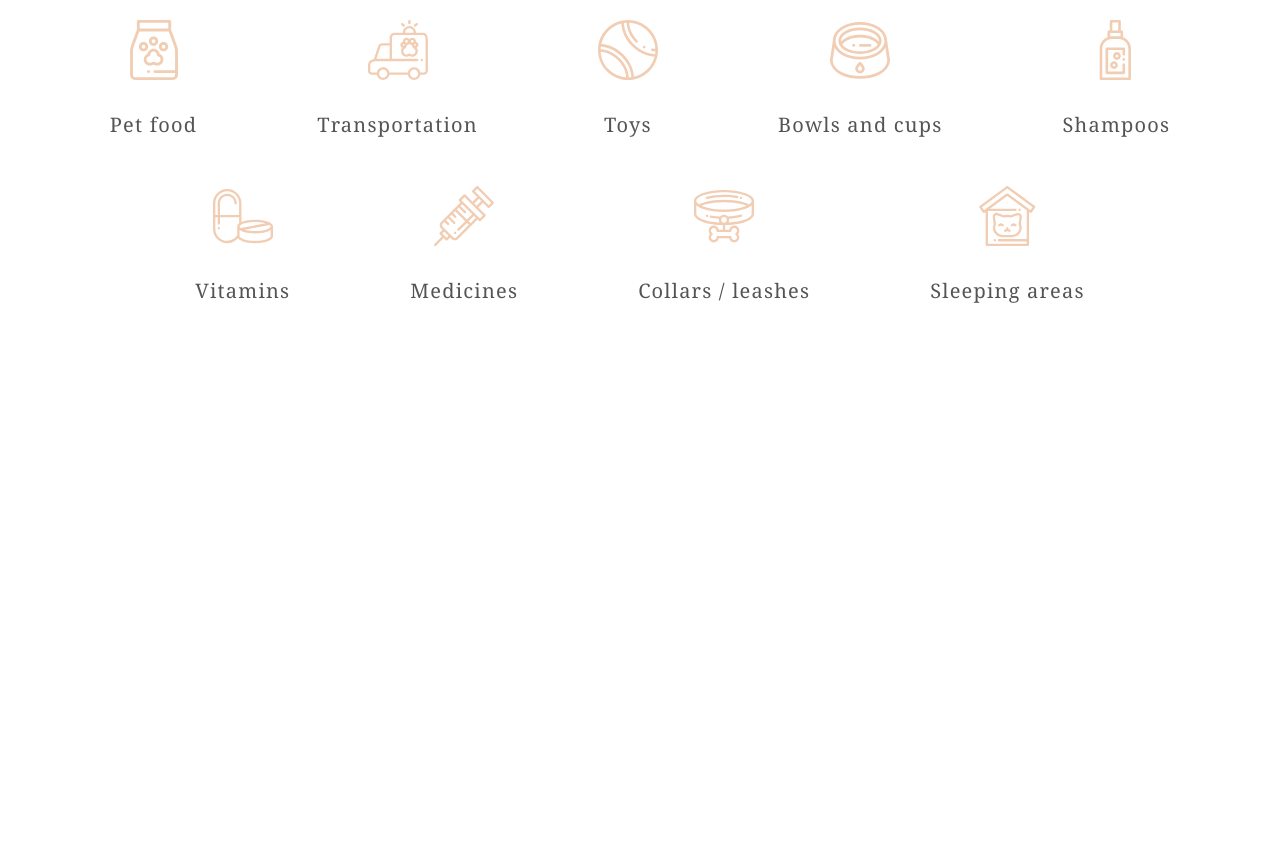
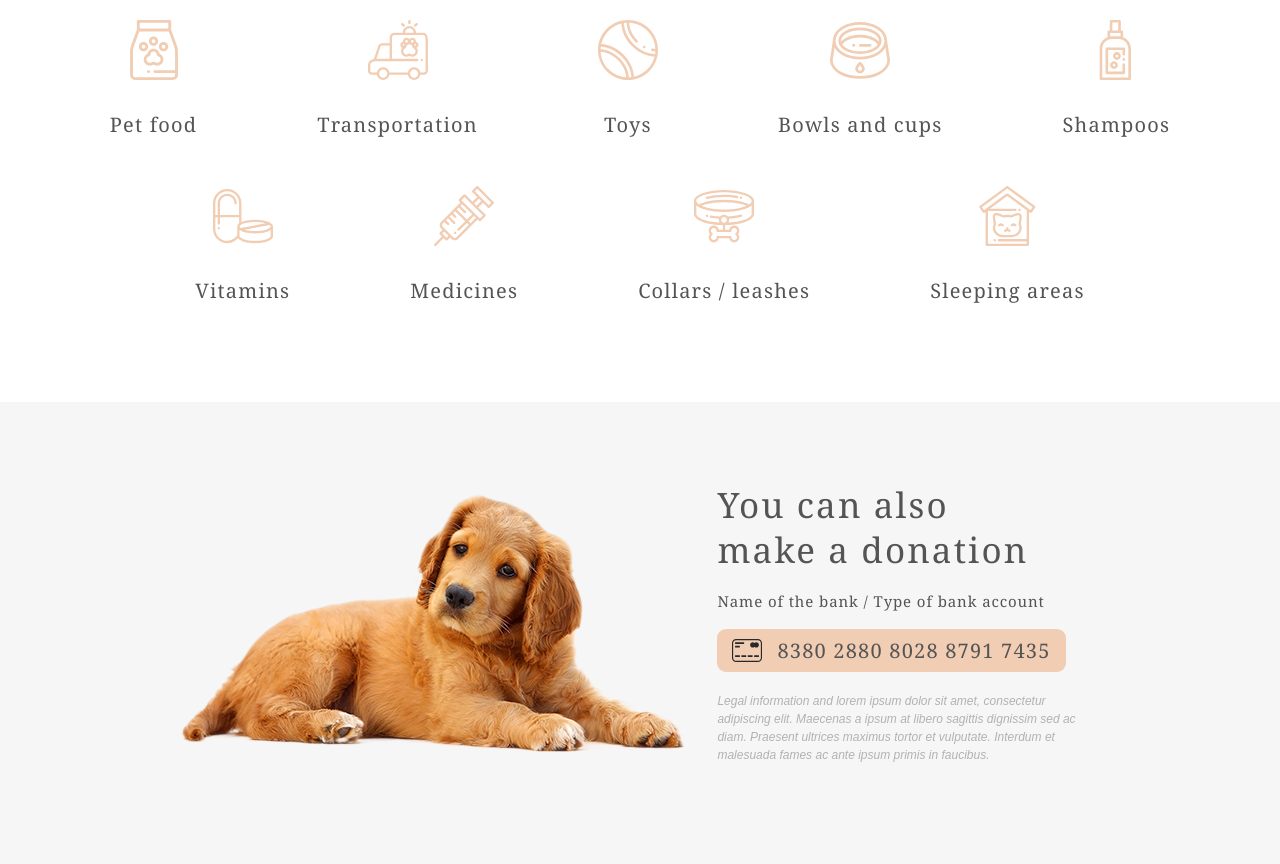
Before and after one commit to MaximVolohov/rsschool-shelter, a website: page shelter/index.html in a window 1280 px wide. Shown: the part 2585-3449 px from the top of the page. Before the commit the page ends 2987 px from the top, so only its background shows below. Drawn offline with Linux system fonts and the light colour scheme.

Commit message:
feat: add 'donation' content and style

```diff
--- a/shelter/index.html
+++ b/shelter/index.html
@@ -146,6 +146,25 @@
 				</div>
 			</div>
 		</section>
+		<section class="donation wrapper">
+			<div class="donation__wrapper">
+				<img class="donation__image" src="/shelter/img/donation/donation-dog.png" alt="Dog image">
+				<div class="donation__content">
+					<h3 class="donation__title">You can also<br>make a donation</h3>
+					<h5 class="donation__subtitle">Name of the bank / Type of bank account</h5>
+					<div class="credit-card">
+						<div class="credit-card__image"></div>
+						<h4 class="credit-card__title">8380 2880 8028 8791 7435</h4>
+					</div>
+					<p class="donation__discription">
+						Legal information and lorem ipsum dolor sit amet, consectetur<br>
+						adipiscing elit. Maecenas a ipsum at libero sagittis dignissim sed ac<br>
+						diam. Praesent ultrices maximus tortor et vulputate. Interdum et<br>
+						malesuada fames ac ante ipsum primis in faucibus.
+					</p>
+				</div>
+			</div>
+		</section>
 	</main>
 
 	<footer>
--- a/shelter/sass/base/_base.scss
+++ b/shelter/sass/base/_base.scss
@@ -13,6 +13,7 @@ h1,
 h2,
 h3,
 h4,
+h5,
 p {
 	margin: 0px;
 
--- /dev/null
+++ b/shelter/sass/base/_credit-card.scss
@@ -0,0 +1,19 @@
+.credit-card {
+	display: inline-flex;
+	padding: 10px 15px;
+	background-color: $color-primary;
+	border-radius: 9px;
+}
+
+.credit-card__image {
+	width: 30px;
+	height: 23px;
+
+	background-image: url(/shelter/img/donation/credit-card.svg);
+	background-repeat: no-repeat;
+	background-position: center;
+}
+
+.credit-card__title {
+	margin-left: 15px;
+}
--- /dev/null
+++ b/shelter/sass/component/_donation.scss
@@ -0,0 +1,35 @@
+.donation {
+	background-color: $color-light-l;
+}
+
+.donation__wrapper {
+	display: flex;
+	padding-top: 80px;
+	padding-bottom: 100px;
+
+	justify-content: center;
+}
+
+.donation__image {
+	width: 505px;
+	height: 261px;
+
+	padding: 11px 0 10px;
+}
+
+.donation__content {
+	margin: 0 22px 0 30px;
+}
+
+.donation__subtitle {
+	margin: 20px 0;
+}
+
+.donation__discription {
+	margin-top: 20px;
+
+	@extend %family_secondary;
+	@include font($size: 1.2rem, $height: 1.5em, $spacing: 0em);
+	color: $color-dark-m;
+	font-style: italic;
+}
--- a/shelter/sass/style.scss
+++ b/shelter/sass/style.scss
@@ -10,12 +10,14 @@
 @import "./base/button";
 @import "./base/slider";
 @import "./base/list";
+@import "./base/credit-card";
 
 //import components
 @import "./component/start_screen";
 @import "./component/about";
 @import "./component/pets";
 @import "./component/help";
+@import "./component/donation";
 
 // import layout
 @import "./layout/header";
```
Also changed, not shown: shelter/img/donation/credit-card.svg (added), shelter/img/donation/donation-dog.png (added), shelter/sass/style.css.
